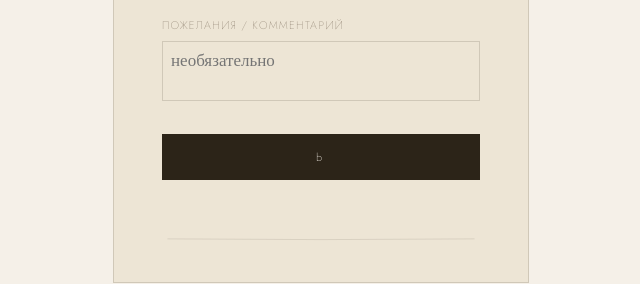
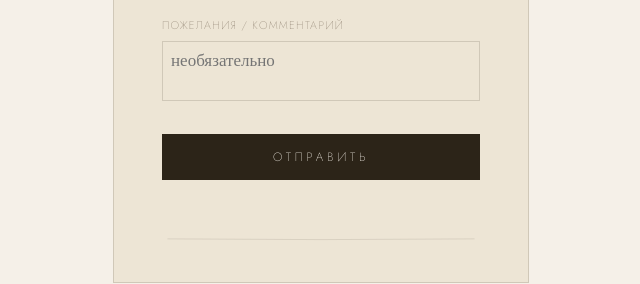
Before and after one commit to AGritsak/invitation, a plain HTML site: page index.html in a window 1280 px wide. Shown: the part 4443-4727 px from the top of the page, 319-959 px from the left. Drawn offline with nearby package versions, Linux system fonts and the light colour scheme.

Commit message:
Update index.html

```diff
--- a/index.html
+++ b/index.html
@@ -1101,7 +1101,7 @@
 					<textarea id="rsvp-comment" placeholder="необязательно"></textarea>
 				</div>
 
-				<button class="form-submit" onclick="submitRSVP()">Ь</button>
+				<button class="form-submit" onclick="submitRSVP()">ОТПРАВИТЬ</button>
 				<div class="status-msg" id="rsvp-status"></div>
 				<svg viewBox="0 0 440 8" fill="none" style="width:100%;display:block;margin-top:20px;">
 					<path d="M8 4 Q220 6 432 4" stroke="#2C2418" stroke-width="0.8" fill="none" opacity="0.18"
```
